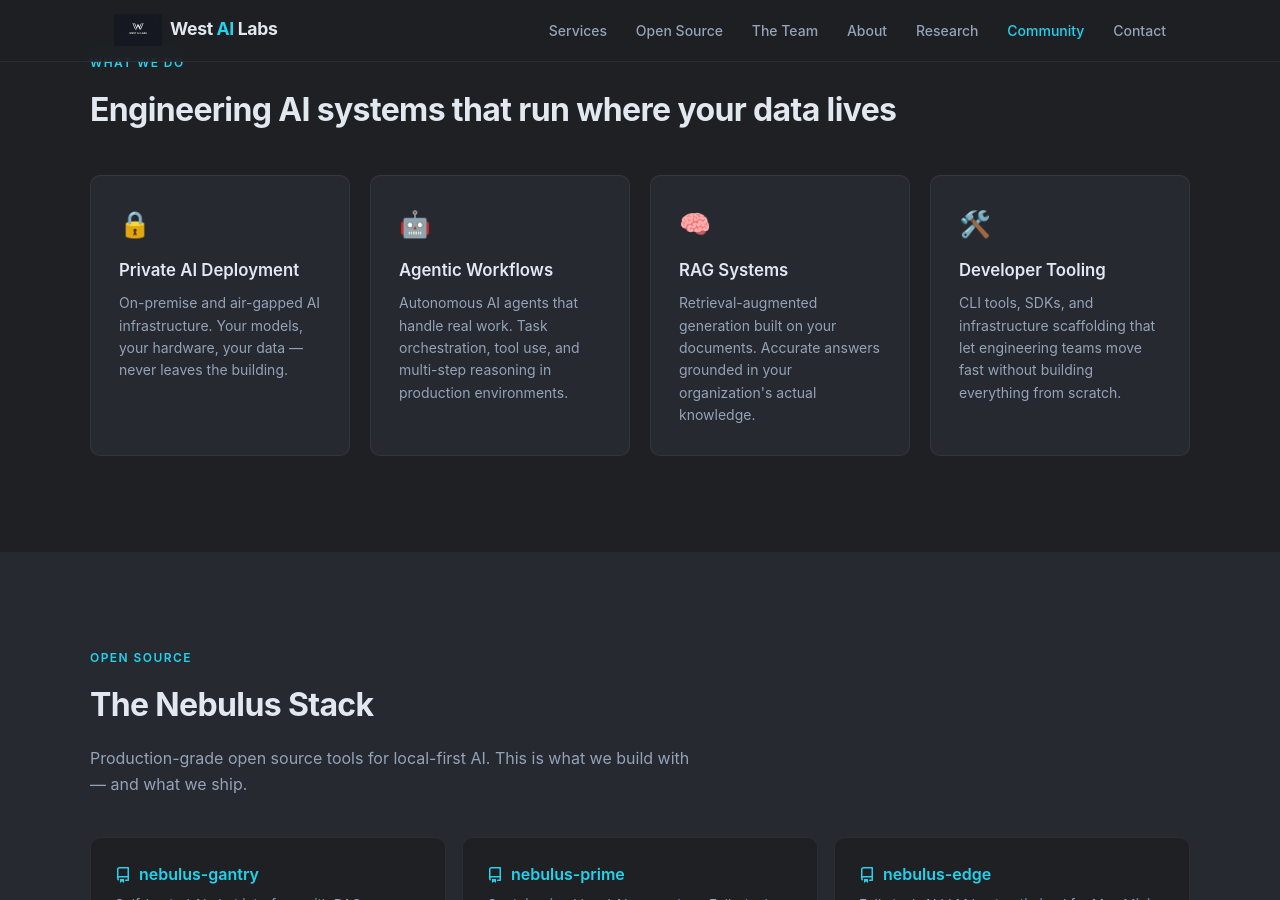
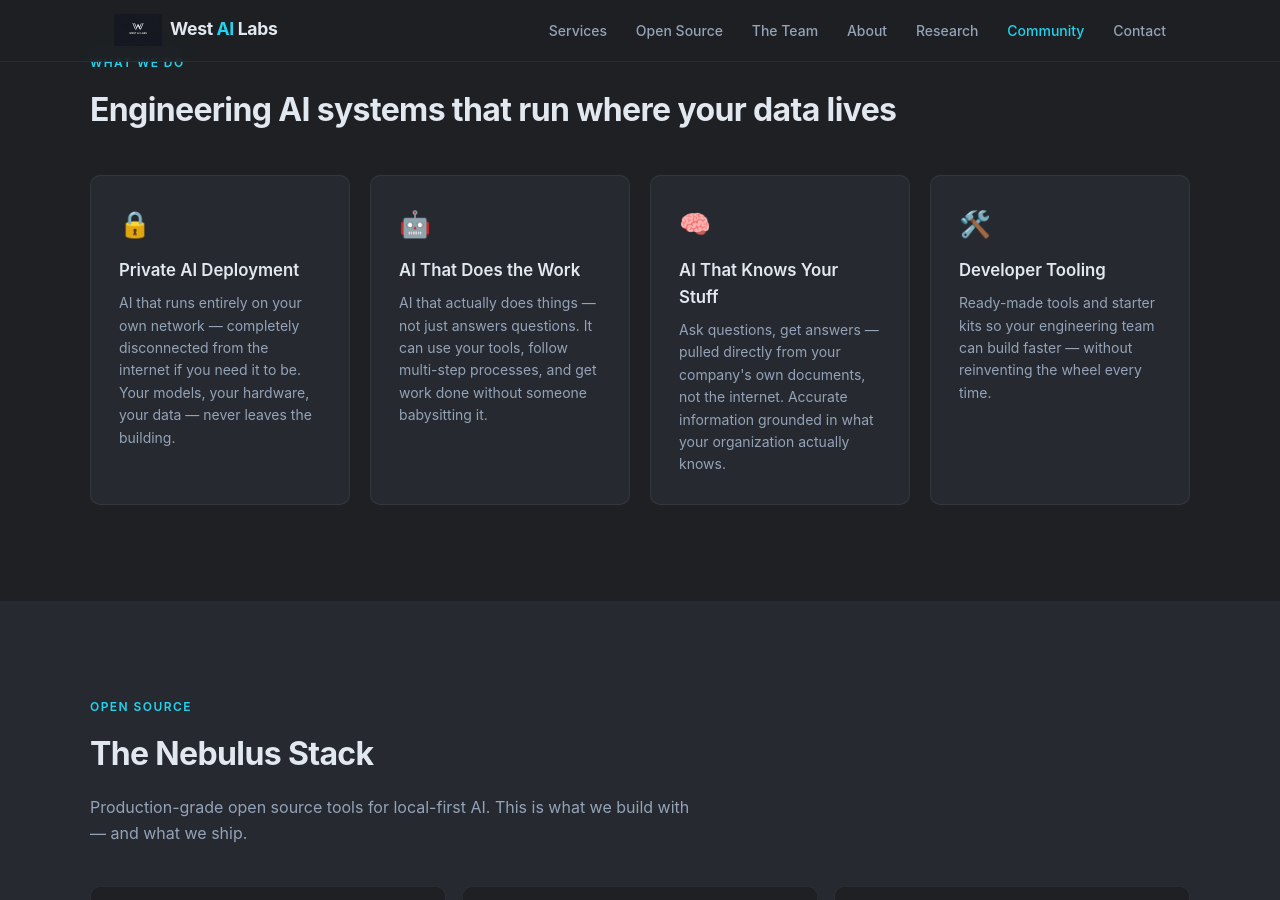
Before and after one commit to westailabs/westailabs.com, a Jekyll site: the page built from index.html, in a window 1280 px wide and 900 px high, scrolled down 943 px. Built offline with Jekyll 4.4.1, drawn with Linux system fonts in a browser that asks for light colours; some of the changed text lies outside the part shown.

Commit message:
fix(copy): christy review fixes — plain English throughout, remove jargon

```diff
--- a/index.html
+++ b/index.html
@@ -12,7 +12,7 @@
 <div class="container">
   <div class="hero-content fade-in">
     <h1>AI Infrastructure<br>That <span class="accent">Ships</span></h1>
-    <p class="subtitle">Mission-critical AI systems built by a Navy veteran with 30+ years in systems engineering. Private. Production-ready. Behind your firewall.</p>
+    <p class="subtitle">AI systems built by a Navy veteran with 30+ years in engineering experience. Private. Production-ready. Behind your firewall.</p>
     <div class="hero-cta">
       <a href="#contact" class="btn-primary">Book a Systems Review</a>
       <a href="#opensource" class="btn-ghost">View Our Code</a>
@@ -31,22 +31,22 @@
     <div class="service-card fade-in">
       <div class="service-icon">🔒</div>
       <h3>Private AI Deployment</h3>
-      <p>On-premise and air-gapped AI infrastructure. Your models, your hardware, your data — never leaves the building.</p>
+      <p>AI that runs entirely on your own network — completely disconnected from the internet if you need it to be. Your models, your hardware, your data — never leaves the building.</p>
     </div>
     <div class="service-card fade-in">
       <div class="service-icon">🤖</div>
-      <h3>Agentic Workflows</h3>
-      <p>Autonomous AI agents that handle real work. Task orchestration, tool use, and multi-step reasoning in production environments.</p>
+      <h3>AI That Does the Work</h3>
+      <p>AI that actually does things — not just answers questions. It can use your tools, follow multi-step processes, and get work done without someone babysitting it.</p>
     </div>
     <div class="service-card fade-in">
       <div class="service-icon">🧠</div>
-      <h3>RAG Systems</h3>
-      <p>Retrieval-augmented generation built on your documents. Accurate answers grounded in your organization's actual knowledge.</p>
+      <h3>AI That Knows Your Stuff</h3>
+      <p>Ask questions, get answers — pulled directly from your company's own documents, not the internet. Accurate information grounded in what your organization actually knows.</p>
     </div>
     <div class="service-card fade-in">
       <div class="service-icon">🛠️</div>
       <h3>Developer Tooling</h3>
-      <p>CLI tools, SDKs, and infrastructure scaffolding that let engineering teams move fast without building everything from scratch.</p>
+      <p>Ready-made tools and starter kits so your engineering team can build faster — without reinventing the wheel every time.</p>
     </div>
   </div>
 </div>
@@ -62,32 +62,32 @@
   <div class="repo-grid">
     <a class="repo-card fade-in" href="https://github.com/westailabs/nebulus-gantry" target="_blank" rel="noopener">
       <div class="repo-name"><svg viewBox="0 0 16 16" fill="currentColor"><path d="M2 2.5A2.5 2.5 0 0 1 4.5 0h8.75a.75.75 0 0 1 .75.75v12.5a.75.75 0 0 1-.75.75h-2.5a.75.75 0 0 1 0-1.5h1.75v-2h-8a1 1 0 0 0-.714 1.7.75.75 0 1 1-1.072 1.05A2.495 2.495 0 0 1 2 11.5Zm10.5-1h-8a1 1 0 0 0-1 1v6.708A2.486 2.486 0 0 1 4.5 9h8ZM5 12.25a.25.25 0 0 1 .25-.25h3.5a.25.25 0 0 1 .25.25v3.25a.25.25 0 0 1-.4.2l-1.45-1.087a.249.249 0 0 0-.3 0L5.4 15.7a.25.25 0 0 1-.4-.2Z"/></svg> nebulus-gantry</div>
-      <div class="repo-desc">Self-hosted AI chat interface with RAG, memory, and admin. React 19, TypeScript, FastAPI.</div>
+      <div class="repo-desc">A private AI chat interface for your team — like ChatGPT, but running on your own data and hardware.</div>
       <span class="repo-link">View on GitHub →</span>
     </a>
     <a class="repo-card fade-in" href="https://github.com/westailabs/nebulus-prime" target="_blank" rel="noopener">
       <div class="repo-name"><svg viewBox="0 0 16 16" fill="currentColor"><path d="M2 2.5A2.5 2.5 0 0 1 4.5 0h8.75a.75.75 0 0 1 .75.75v12.5a.75.75 0 0 1-.75.75h-2.5a.75.75 0 0 1 0-1.5h1.75v-2h-8a1 1 0 0 0-.714 1.7.75.75 0 1 1-1.072 1.05A2.495 2.495 0 0 1 2 11.5Zm10.5-1h-8a1 1 0 0 0-1 1v6.708A2.486 2.486 0 0 1 4.5 9h8ZM5 12.25a.25.25 0 0 1 .25-.25h3.5a.25.25 0 0 1 .25.25v3.25a.25.25 0 0 1-.4.2l-1.45-1.087a.249.249 0 0 0-.3 0L5.4 15.7a.25.25 0 0 1-.4-.2Z"/></svg> nebulus-prime</div>
-      <div class="repo-desc">Containerized local AI ecosystem. Full-stack deployment for private infrastructure. Python.</div>
+      <div class="repo-desc">Everything you need to run AI on your own servers — packaged and ready to deploy.</div>
       <span class="repo-link">View on GitHub →</span>
     </a>
     <a class="repo-card fade-in" href="https://github.com/westailabs/nebulus-edge" target="_blank" rel="noopener">
       <div class="repo-name"><svg viewBox="0 0 16 16" fill="currentColor"><path d="M2 2.5A2.5 2.5 0 0 1 4.5 0h8.75a.75.75 0 0 1 .75.75v12.5a.75.75 0 0 1-.75.75h-2.5a.75.75 0 0 1 0-1.5h1.75v-2h-8a1 1 0 0 0-.714 1.7.75.75 0 1 1-1.072 1.05A2.495 2.495 0 0 1 2 11.5Zm10.5-1h-8a1 1 0 0 0-1 1v6.708A2.486 2.486 0 0 1 4.5 9h8ZM5 12.25a.25.25 0 0 1 .25-.25h3.5a.25.25 0 0 1 .25.25v3.25a.25.25 0 0 1-.4.2l-1.45-1.087a.249.249 0 0 0-.3 0L5.4 15.7a.25.25 0 0 1-.4-.2Z"/></svg> nebulus-edge</div>
-      <div class="repo-desc">Full stack AI LLM host optimized for Mac Mini M4 Pro. Edge inference, local-first.</div>
+      <div class="repo-desc">AI that runs on a single desktop computer. No server room required — optimized for Apple Silicon.</div>
       <span class="repo-link">View on GitHub →</span>
     </a>
     <a class="repo-card fade-in" href="https://github.com/westailabs/nebulus-core" target="_blank" rel="noopener">
       <div class="repo-name"><svg viewBox="0 0 16 16" fill="currentColor"><path d="M2 2.5A2.5 2.5 0 0 1 4.5 0h8.75a.75.75 0 0 1 .75.75v12.5a.75.75 0 0 1-.75.75h-2.5a.75.75 0 0 1 0-1.5h1.75v-2h-8a1 1 0 0 0-.714 1.7.75.75 0 1 1-1.072 1.05A2.495 2.495 0 0 1 2 11.5Zm10.5-1h-8a1 1 0 0 0-1 1v6.708A2.486 2.486 0 0 1 4.5 9h8ZM5 12.25a.25.25 0 0 1 .25-.25h3.5a.25.25 0 0 1 .25.25v3.25a.25.25 0 0 1-.4.2l-1.45-1.087a.249.249 0 0 0-.3 0L5.4 15.7a.25.25 0 0 1-.4-.2Z"/></svg> nebulus-core</div>
-      <div class="repo-desc">Shared core library powering Nebulus Prime and Edge. Common utilities and abstractions.</div>
+      <div class="repo-desc">The shared foundation that powers the Nebulus stack — common utilities built for reliability.</div>
       <span class="repo-link">View on GitHub →</span>
     </a>
     <a class="repo-card fade-in" href="https://github.com/westailabs/nebulus-atom" target="_blank" rel="noopener">
       <div class="repo-name"><svg viewBox="0 0 16 16" fill="currentColor"><path d="M2 2.5A2.5 2.5 0 0 1 4.5 0h8.75a.75.75 0 0 1 .75.75v12.5a.75.75 0 0 1-.75.75h-2.5a.75.75 0 0 1 0-1.5h1.75v-2h-8a1 1 0 0 0-.714 1.7.75.75 0 1 1-1.072 1.05A2.495 2.495 0 0 1 2 11.5Zm10.5-1h-8a1 1 0 0 0-1 1v6.708A2.486 2.486 0 0 1 4.5 9h8ZM5 12.25a.25.25 0 0 1 .25-.25h3.5a.25.25 0 0 1 .25.25v3.25a.25.25 0 0 1-.4.2l-1.45-1.087a.249.249 0 0 0-.3 0L5.4 15.7a.25.25 0 0 1-.4-.2Z"/></svg> nebulus-atom</div>
-      <div class="repo-desc">Autonomous AI agent CLI. Task execution, tool use, and multi-step reasoning from the terminal.</div>
+      <div class="repo-desc">An AI assistant that works from the command line — runs tasks, uses tools, gets things done.</div>
       <span class="repo-link">View on GitHub →</span>
     </a>
     <a class="repo-card fade-in" href="https://github.com/westailabs/nebulus-forge" target="_blank" rel="noopener">
       <div class="repo-name"><svg viewBox="0 0 16 16" fill="currentColor"><path d="M2 2.5A2.5 2.5 0 0 1 4.5 0h8.75a.75.75 0 0 1 .75.75v12.5a.75.75 0 0 1-.75.75h-2.5a.75.75 0 0 1 0-1.5h1.75v-2h-8a1 1 0 0 0-.714 1.7.75.75 0 1 1-1.072 1.05A2.495 2.495 0 0 1 2 11.5Zm10.5-1h-8a1 1 0 0 0-1 1v6.708A2.486 2.486 0 0 1 4.5 9h8ZM5 12.25a.25.25 0 0 1 .25-.25h3.5a.25.25 0 0 1 .25.25v3.25a.25.25 0 0 1-.4.2l-1.45-1.087a.249.249 0 0 0-.3 0L5.4 15.7a.25.25 0 0 1-.4-.2Z"/></svg> nebulus-forge</div>
-      <div class="repo-desc">Production-grade project generator for AI engineering. Scaffolding that ships clean.</div>
+      <div class="repo-desc">A project starter kit for AI engineers — clean structure, solid defaults, ready to ship.</div>
       <span class="repo-link">View on GitHub →</span>
     </a>
   </div>
@@ -103,8 +103,8 @@
   <div class="community-inner">
     <div class="community-copy fade-in">
       <p>The West AI Labs Discord is where <strong>AI engineers, builders, and infrastructure teams</strong> gather to figure this stuff out together.</p>
-      <p>We talk local model deployment, agentic systems, RAG pipelines, hardware, and the hard parts that never make it into the blog posts. This isn't a hype space — it's a <strong>working community</strong> for people doing real work with AI.</p>
-      <p>Multi-agent orchestration, private inference, open-source tooling — if you're building it, there's a home for that conversation here.</p>
+      <p>We talk about running AI on your own hardware, building real automations, and all the hard parts that the hype articles never mention. This isn't a hype space — it's a <strong>working community</strong> for people doing real work with AI.</p>
+      <p>If you're building it, there's a home for that conversation here.</p>
     </div>
     <div class="community-cta-box fade-in">
       <div class="discord-icon">🎙️</div>
@@ -168,7 +168,7 @@
   </div>
   <div class="about-content fade-in">
     <p><strong>West AI Labs</strong> is led by <strong>Jason West</strong>. Navy veteran. 30+ years in software and systems engineering. He's spent his career untangling legacy systems and making complex infrastructure work — and now he does the same with AI.</p>
-    <p>We exist because most organizations don't need another SaaS subscription. They need a partner who can deploy AI models on their hardware, connect them to their data, and make the whole thing actually work in production.</p>
+    <p>Most organizations don't need another subscription. They need a partner who can set up AI on their own equipment, connect it to their data, and make the whole thing actually work.</p>
     <p>That's the job. No hype, no vaporware. Just infrastructure that ships and systems that run.</p>
     <p style="margin-top:2rem"><strong>Jason West Jr.</strong> is Co-Founder and leads the consumer and gaming division. He's been building with AI since the tools were raw — running local models on custom hardware before it was fashionable. His focus is on making AI personal: agents that know you, games that adapt to you, and products that don't require a cloud subscription to work. If the Nebulus Stack is the engine, he's building what people actually drive.</p>
     <p style="margin-top:1.5rem;font-size:.85rem;color:var(--muted)"><strong style="color:var(--text)">Built for:</strong> Defense · Healthcare · Financial Services · Manufacturing · Any organization where data can't leave the building.</p>
```
